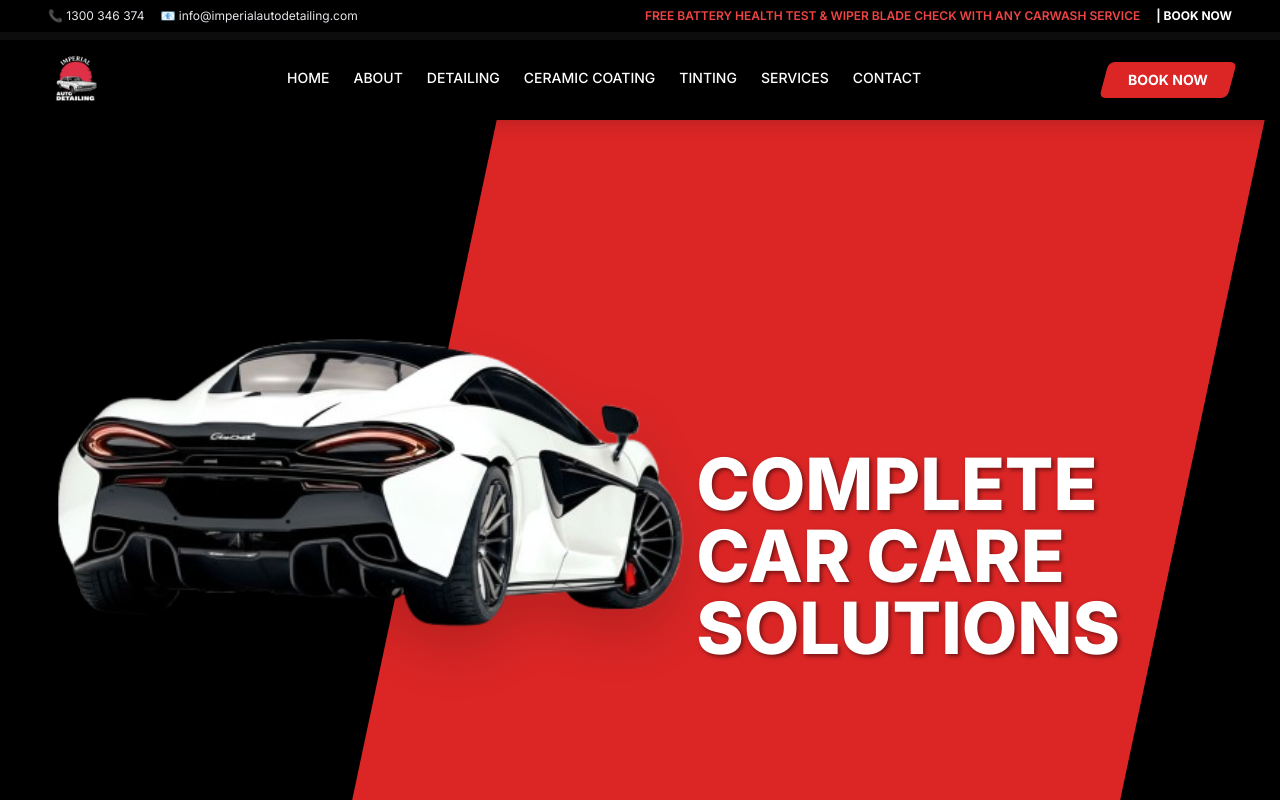
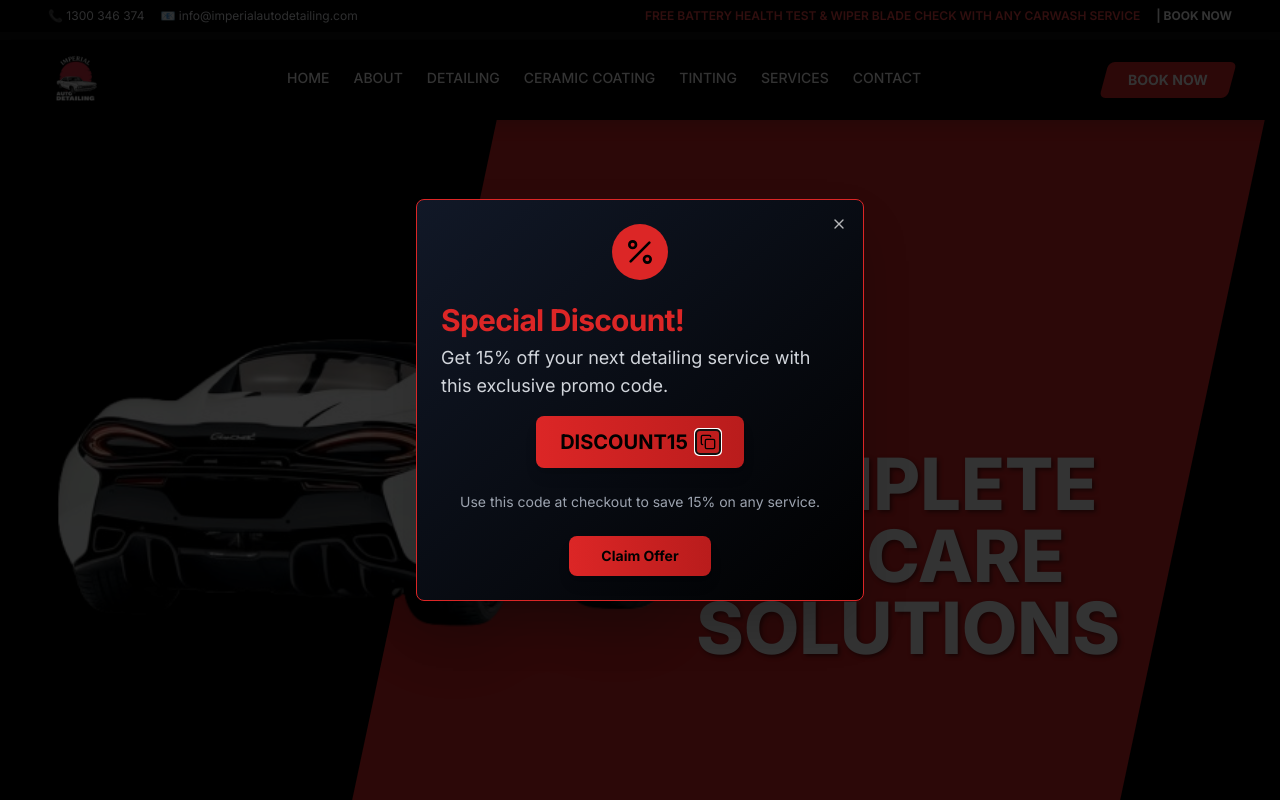
Before and after one commit to globiumcloudsdev-design/Imperial-Auto-Detailing, a Next.js app: page / in a window 1280 px wide. Shown: the top 800 px of the page. Built offline with nearby package versions, Linux system fonts and the light colour scheme.

Commit message:
add discount modal

```diff
--- a/src/app/page.tsx
+++ b/src/app/page.tsx
@@ -1,5 +1,6 @@
 "use client";
 
+import { useState, useEffect } from "react";
 import Navbar from "@/components/Navbar";
 import Hero from "@/components/Hero";
 import ServicesSection from "@/components/services/ServicesSection";
@@ -8,9 +9,25 @@ import TestimonialsSection from "@/components/testimonial/TestimonialsSection";
 import CtaSection from "@/components/CtaSection";
 import FeaturedWorks from "@/components/FeaturedWorks";
 import ProcessSection from "@/components/ProcessSection";
+import DiscountModal from "@/components/DiscountModal";
 import { motion } from "framer-motion";
 
 export default function Home() {
+  const [showModal, setShowModal] = useState(false);
+
+  useEffect(() => {
+    const handleScroll = () => {
+      const heroHeight = window.innerHeight * 0.75; // Approximate hero section height (75vh)
+      if (window.scrollY > heroHeight && !localStorage.getItem('discountModalShown')) {
+        setShowModal(true);
+        localStorage.setItem('discountModalShown', 'true');
+      }
+    };
+
+    window.addEventListener('scroll', handleScroll);
+    return () => window.removeEventListener('scroll', handleScroll);
+  }, []);
+
   const sectionVariants = {
     hidden: { opacity: 0, y: 30 },
     visible: {
@@ -70,6 +87,9 @@ export default function Home() {
         <br/>
         {/* Hero Section */}
         <Hero />
+
+        {/* Discount Modal */}
+        <DiscountModal isOpen={showModal} onClose={() => setShowModal(false)} />
 
         {/* Main Sections */}
         <div className="bg-black">
--- /dev/null
+++ b/src/components/DiscountModal.tsx
@@ -0,0 +1,81 @@
+"use client";
+
+import { useState } from "react";
+import { useRouter } from "next/navigation";
+import {
+  Dialog,
+  DialogContent,
+  DialogHeader,
+  DialogTitle,
+  DialogDescription,
+} from "@/components/ui/dialog";
+import { Button } from "@/components/ui/button";
+import { Percent, Copy, Check } from "lucide-react";
+
+interface DiscountModalProps {
+  isOpen: boolean;
+  onClose: () => void;
+}
+
+const DiscountModal: React.FC<DiscountModalProps> = ({ isOpen, onClose }) => {
+  const router = useRouter();
+  const [copied, setCopied] = useState(false);
+
+  const handleCopy = () => {
+    navigator.clipboard.writeText("DISCOUNT15");
+    setCopied(true);
+    setTimeout(() => setCopied(false), 2000);
+  };
+
+  const handleClaimOffer = () => {
+    onClose();
+    router.push("/booking");
+  };
+
+  return (
+    <Dialog open={isOpen} onOpenChange={onClose}>
+      <DialogContent className="bg-gradient-to-br from-gray-900 to-black border-red-600 text-white max-w-md shadow-2xl">
+        <DialogHeader className="text-center">
+          <div className="flex justify-center mb-4">
+            <div className="bg-red-600 p-3 rounded-full">
+              <Percent className="w-8 h-8 text-black" />
+            </div>
+          </div>
+          <DialogTitle className="text-red-600 text-3xl font-bold">
+            Special Discount!
+          </DialogTitle>
+          <DialogDescription className="text-gray-300 text-lg">
+            Get 15% off your next detailing service with this exclusive promo code.
+          </DialogDescription>
+        </DialogHeader>
+        <div className="flex flex-col items-center space-y-6">
+          <div className="relative">
+            <div className="bg-gradient-to-r from-red-600 to-red-700 text-black font-bold text-xl px-6 py-3 rounded-lg shadow-lg flex items-center space-x-2">
+              <span>DISCOUNT15</span>
+              <button
+                onClick={handleCopy}
+                className="ml-2 hover:bg-red-800 p-1 rounded transition-colors"
+              >
+                {copied ? <Check className="w-4 h-4" /> : <Copy className="w-4 h-4" />}
+              </button>
+            </div>
+            {copied && (
+              <p className="text-green-400 text-sm mt-2 text-center">Copied to clipboard!</p>
+            )}
+          </div>
+          <p className="text-sm text-gray-400 text-center">
+            Use this code at checkout to save 15% on any service.
+          </p>
+          <Button
+            onClick={handleClaimOffer}
+            className="bg-gradient-to-r from-red-600 to-red-700 hover:from-red-700 hover:to-red-800 text-black font-bold px-8 py-3 rounded-lg shadow-lg transition-all duration-300 transform hover:scale-105"
+          >
+            Claim Offer
+          </Button>
+        </div>
+      </DialogContent>
+    </Dialog>
+  );
+};
+
+export default DiscountModal;
```
Also changed, not shown: 1 other file (tests, documents, lock files or other folders).
